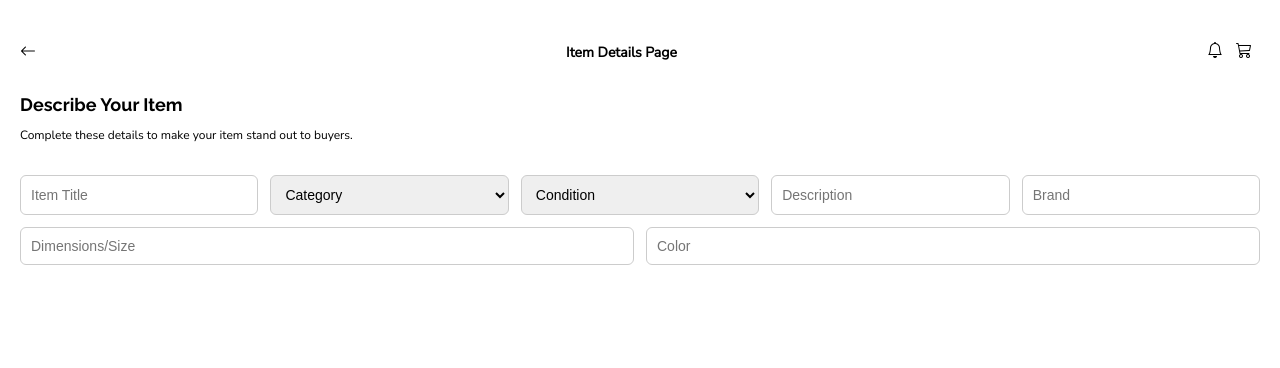
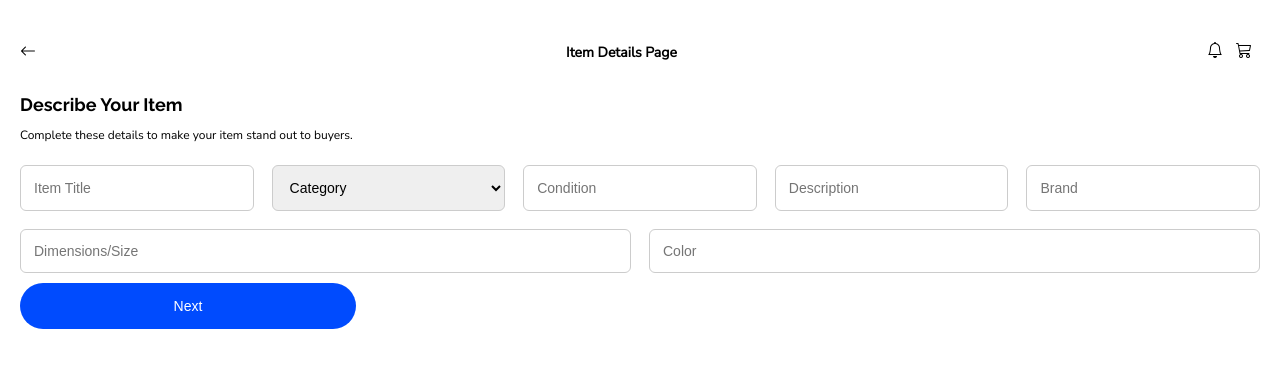
Before and after one commit to TeyJunChengLearn/SDproject, a Flask app: page /sellitem in a window 1280 px wide. Shown: the top 368 px of the page. Run offline with Flask 3, Linux system fonts and the light colour scheme; some libraries are stand-ins or nearby versions.

Commit message:
feat: sellitem.html & css

```diff
--- a/static/stylesheets/sellitem.css
+++ b/static/stylesheets/sellitem.css
@@ -45,7 +45,7 @@ p {
 }
 
 .form-container {
-    padding: 20px;
+    padding: 10px 20px;
     box-sizing: border-box;
   }
 
@@ -53,14 +53,14 @@ p {
     display: flex;
     flex-direction: row;
     flex-wrap: wrap; /* wrap on small screens */
-    gap: 12px;
+    gap: 18px;
     justify-content: space-between;
 }
 
 #ItemDetailsForm input,
 #ItemDetailsForm select {
     flex: 1 1 200px; /* grow/shrink with min width */
-    padding: 10px;
+    padding: 13px;
     font-size: 14px;
     font-family: "Prompt", sans-serif;
     border: 1px solid #ccc;
@@ -68,3 +68,17 @@ p {
     box-sizing: border-box;
     min-width: 150px;
 }
+
+.details-btn {
+    background-color: #004BFE;
+    color: white;
+    border: none;
+    border-radius: 60px;
+    padding: 15px;
+    font-size: 14px;
+    font-family: "Prompt", sans-serif;
+    cursor: pointer;
+    margin-left: 20px;
+    width: 100%;
+    max-width: 336px;;
+}
--- a/templates/sellitem.html
+++ b/templates/sellitem.html
@@ -49,19 +49,15 @@
             <option value="books">Books</option>
             <option value="furniture">Furniture</option>
           </select>
-          <select name="condition" required>
-            <option value="" disabled selected hidden>Condition</option>
-            <option value="fine">Fine</option>
-            <option value="bitpoor">A bit Poor</option>
-            <option value="poor">Poor</option>
-          </select>
+          <input type="text" name="condition" placeholder="Condition" />
           <input type="text" name="description" placeholder="Description" />
           <input type="text" name="brand" placeholder="Brand" />
           <input type="text" name="size" placeholder="Dimensions/Size" />
           <input type="text" name="color" placeholder="Color" />
         </form>
-      </div>
-
-
+    </div>
+    <div class="itempage-btn">
+      <button type="button" class="details-btn" onclick="window.location.href='#'">Next</button>
+    </div>
 </body>
 </html>
```
